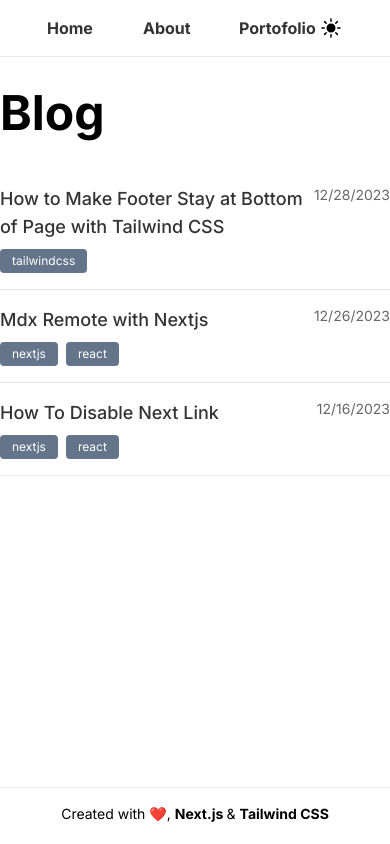
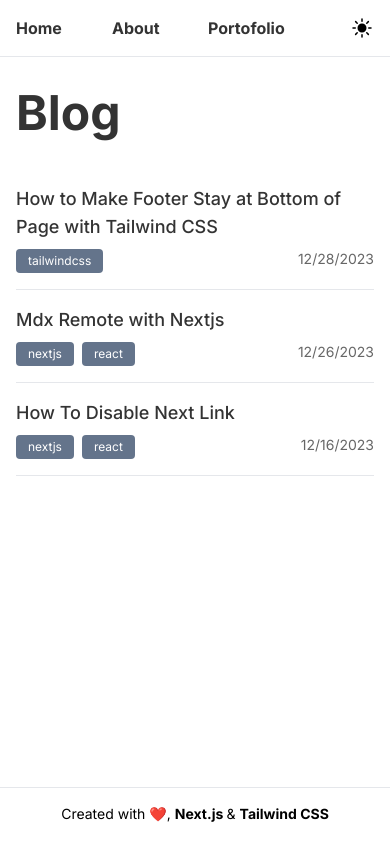
Before and after one commit to rizqydev/blog, a Next.js app: page / in a window 390 px wide. Built offline with nearby package versions, Linux system fonts and the light colour scheme; a web font is replaced by a local one.

Commit message:
feat: add responsive on mobile

```diff
--- /dev/null
+++ b/src/app/404.tsx
@@ -0,0 +1,3 @@
+export default function Custom404() {
+  return <div>404 coy</div>
+}
--- a/src/components/Layout.tsx
+++ b/src/components/Layout.tsx
@@ -24,7 +24,7 @@ export default function Layout({ children }: { children: React.ReactNode }) {
       </Head>
       <Navbar />
       <div className="flex justify-center py-8 ">
-        <div className="md:w-[850px]">
+        <div className="md:w-[850px] md:px-0 px-4">
           {children}
         </div>
       </div>
--- a/src/components/Navbar.tsx
+++ b/src/components/Navbar.tsx
@@ -6,8 +6,8 @@ export default function Navbar() {
   const [darkMode, setDarkMode] = useState(false)
 
   return (
-    <div className="flex justify-center border-b">
-      <div className="flex justify-between md:w-[850px] py-4">
+    <div className="border-b md:px-0 px-4">
+      <div className="flex justify-between md:w-[850px] mx-auto py-4">
         <ul className="flex gap-4 font-bold text-black/80 dark:text-slate-400">
           <li className="w-20">
             <Link href="/">Home</Link>
--- a/src/components/Post.tsx
+++ b/src/components/Post.tsx
@@ -13,7 +13,7 @@ export default function Post({ allPostsData, nextPage, allPages }: PostProps) {
   const nextPostsPage = nextPage > allPages ? allPages : nextPage
   return (
     <>
-      <h1 className="mb-8 text-5xl font-bold">Blog</h1>
+      <h1 className="mb-8 text-5xl font-bold dark:text-slate-500 text-black/80">Blog</h1>
       {allPostsData && allPostsData.map((post, key) => (
         <div
           key={key}
@@ -26,9 +26,10 @@ export default function Post({ allPostsData, nextPage, allPages }: PostProps) {
             >
               {post.title}
             </Link>
-            <p className="text-sm dark:text-slate-400 text-black/60">{parseDate(post.date)}</p>
+            <p className="hidden md:block text-sm dark:text-slate-400 text-black/60">{parseDate(post.date)}</p>
           </div>
-          <div className="mt-2 flex gap-2">
+          <div className="mt-2 flex justify-between">
+            <div className="flex gap-2">
               {post.categories.map((category, key) => {
                 if (category) {
                   return (
@@ -39,6 +40,9 @@ export default function Post({ allPostsData, nextPage, allPages }: PostProps) {
                   )
                 }
               })}
+            </div>
+
+            <p className="block md:hidden text-sm dark:text-slate-400 text-black/60">{parseDate(post.date)}</p>
           </div>
         </div>
       ))}
--- a/src/pages/blog/[id].tsx
+++ b/src/pages/blog/[id].tsx
@@ -7,7 +7,7 @@ import { Post } from "@/types/Post";
 export default function Post({ postData }: { postData: Post }) {
   return (
     <>
-      <h1 className="font-bold text-2xl mb-4">{postData.title}</h1>
+      <h1 className="font-bold text-2xl mb-4 dark:text-slate-300">{postData.title}</h1>
       <div className="font-inter leading-6 text-justify prose dark:prose-h2:text-slate-400 dark:prose-p:text-slate-300 dark:prose-code:text-slate-200">
         <MDXRemote {...postData.source} />
       </div>
```
Lines whose indentation alone changed are shown as unchanged.
